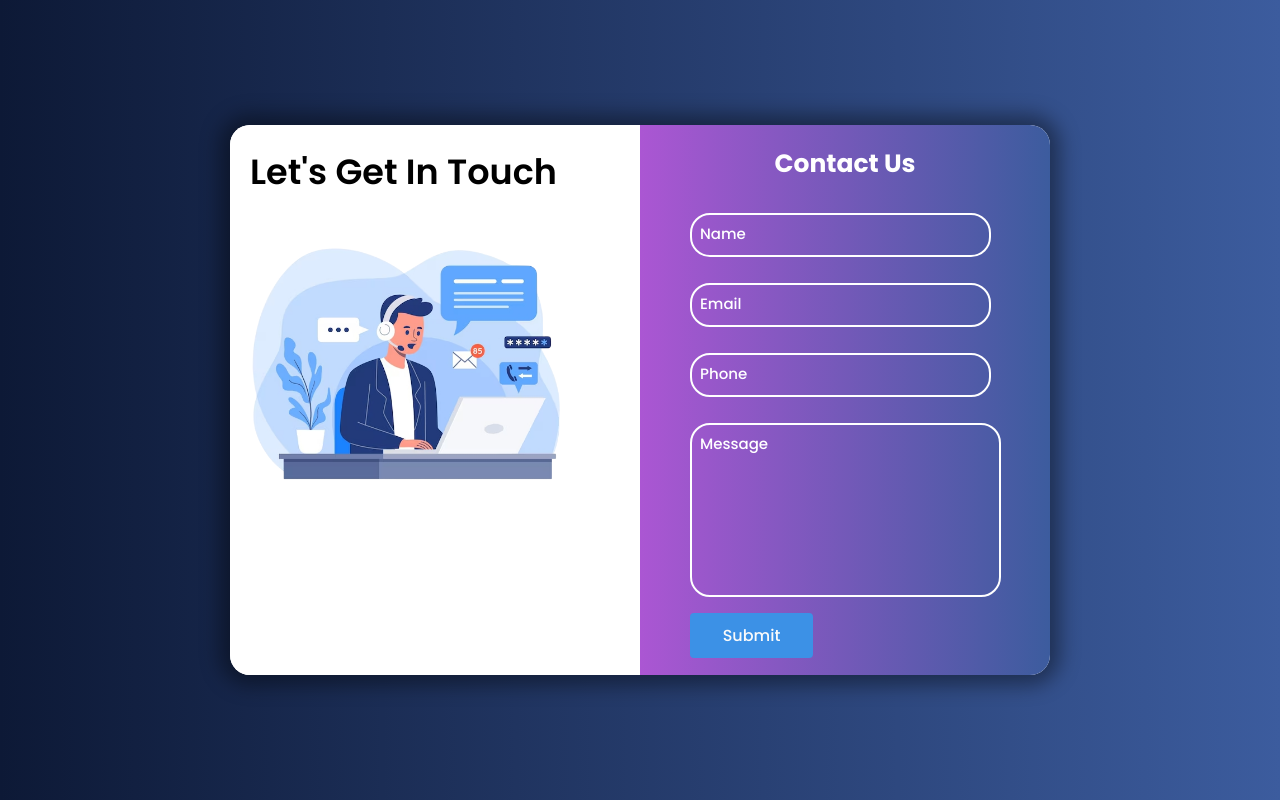
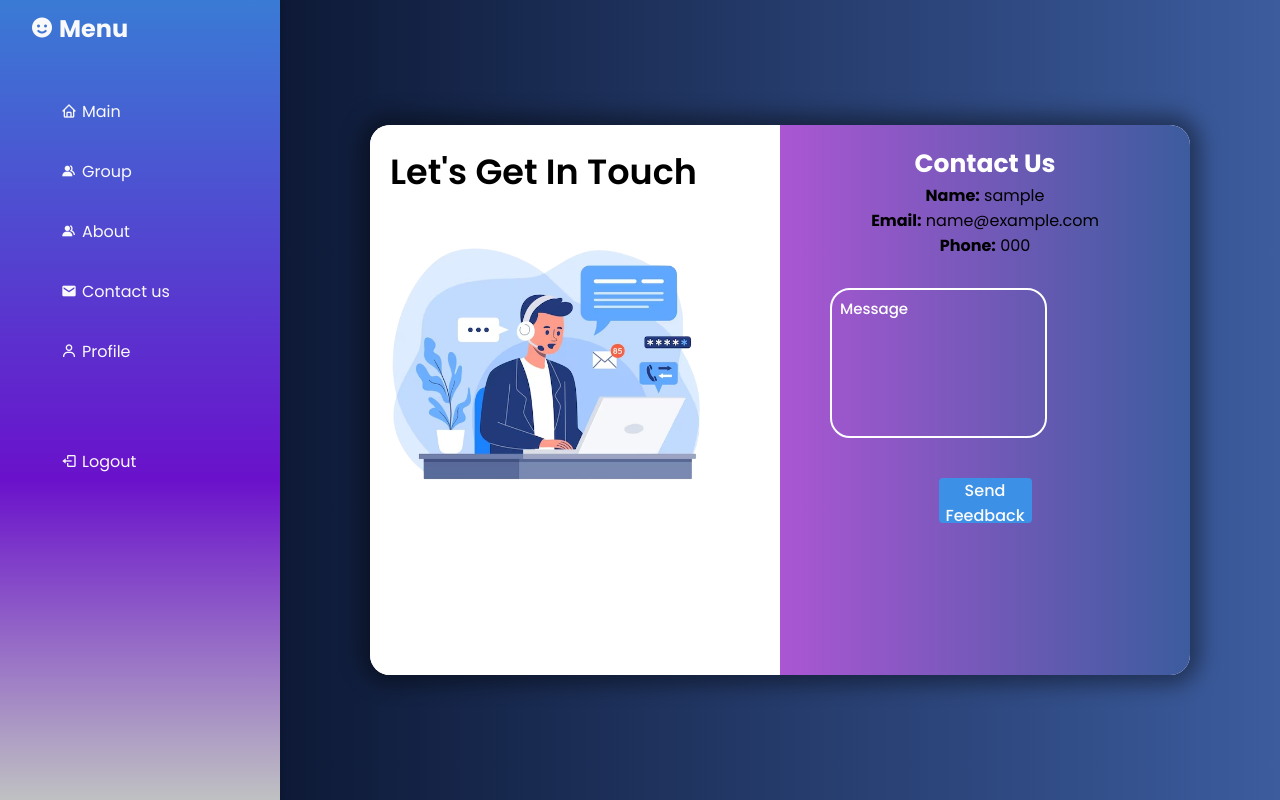
Before and after one commit to ItsShowT1me/Project-WEB, a PHP site: page /contact-us.php in a window 1280 px wide. Run offline with PHP 8.4, Linux system fonts and the light colour scheme; the visitor is signed in with stand-in values (Sample User, id 1); tables that the repository leaves empty or names only in its code hold one stand-in row (values such as "Sample post").

Commit message:
Add files via upload

```diff
--- a/CSS code/contact-us.css
+++ b/CSS code/contact-us.css
@@ -177,7 +177,8 @@ textarea.input {
     color: #fafafa;
     cursor: pointer;
     font-weight: 500;
-
+    display: block;
+    margin: 0 auto;
 }
 @media(max-width:850px){
     .item{
--- a/contact-us.php
+++ b/contact-us.php
@@ -1,44 +1,68 @@
+<?php
+session_start();
+include("connection.php");
+
+// Check if user is logged in
+if (!isset($_SESSION['user_id'])) {
+    header("Location: login_f1.php");
+    exit();
+}
+
+$user_id = $_SESSION['user_id'];
+
+// Get user information
+$user_query = "SELECT user_name, email, phone FROM users WHERE user_id = '$user_id'";
+$user_result = mysqli_query($con, $user_query);
+$user = mysqli_fetch_assoc($user_result);
+
+$message = '';
+
+// Handle form submission
+if ($_SERVER['REQUEST_METHOD'] === 'POST') {
+    $feedback_message = mysqli_real_escape_string($con, $_POST['message']);
+
+    if (!empty($feedback_message)) {
+        $insert_query = "INSERT INTO feedback (user_id, message) VALUES ('$user_id', '$feedback_message')";
+
+        if (mysqli_query($con, $insert_query)) {
+            $message = "Thank you for your feedback! We'll get back to you soon.";
+        } else {
+            $message = "Error sending feedback. Please try again.";
+        }
+    } else {
+        $message = "Please enter your message.";
+    }
+}
+?>
+
 <!DOCTYPE html>
 <html lang="en">
 <head>
     <meta charset="UTF-8">
     <meta name="viewport" content="width=device-width, initial-scale=1.0">
     <title>TypeToWork Contact Us</title>
-
     <link rel="stylesheet" href="CSS code\contact-us.css">
+    <link rel="stylesheet" href="CSS code\index.css">
     <link href='https://unpkg.com/boxicons@2.1.4/css/boxicons.min.css' rel='stylesheet'>
-
-
 </head>
 <body>
-    <!-- Top header -->
-    <!-- <div class="container">
-      <header class="top-header">
-        <div class="breadcrumbs">
-          <a href="index.html">Home</a> / <a href="about.html">About</a> / <a href="contact-us.html">Contact us</a>
-        </div>
-        <button class="new-btn" onclick="openModal()">+ New</button>
-
-      </header>
-    </div> -->
-
-  <!-- Sidebar -->
-  <!-- <nav id="sidebar" class="sidebar">
-    <a href="#" class="brand sidebar-brand">
+    <!-- Sidebar Menu -->
+    <nav id="sidebar">
+        <a href="index.php" class="brand">
             <i class="bx bxs-smile"></i>
             <span class="text">Menu</span>
         </a>
         <ul class="sidebar-menu">
-      <li><a href="index.html" class="sidebar-link"><i class="bx bxs-user-detail"></i><span class="text">Main</span></a></li>
-      <li><a href="group-f1.html" class="sidebar-link"><i class="bx bxs-group"></i><span class="text">Group</span></a></li>
-      <li><a href="#" class="sidebar-link"><i class="bx bx-history"></i><span class="text">History</span></a></li>
+            <li><a href="index.php"><i class="bx bx-home"></i><span class="text">Main</span></a></li>
+            <li><a href="group.php"><i class="bx bxs-group"></i><span class="text">Group</span></a></li>
+            <li><a href="about.php"><i class="bx bxs-group"></i><span class="text">About</span></a></li>
+            <li><a href="contact-us.php"><i class="bx bxs-envelope"></i><span class="text">Contact us</span></a></li>
+            <li><a href="profile.php"><i class="bx bx-user"></i><span class="text">Profile</span></a></li>
         </ul>
         <ul class="sidebar-menu">
-      <li><a href="login_f1.html" class="sidebar-link"><i class="bx bx-log-out"></i><span class="text">Logout</span></a></li>
+            <li><a href="logout.php"><i class="bx bx-log-out"></i><span class="text">Logout</span></a></li>
         </ul>
-  </nav> -->
-
-
+    </nav>
 
     <div class="contact-main">
         <div class="item">
@@ -51,30 +75,27 @@
             </div>
             <div class="submit-form">
                 <h4 class="thrid-text text-con">Contact Us</h4>
-                <form action="">
-                    <div class="input-box-x">
-                        <input type="text" class="input" required>
-                        <label for="">Name</label>
+
+                <?php if ($message): ?>
+                    <div class="message <?= strpos($message, 'Error') !== false ? 'error' : 'success' ?>">
+                        <?= $message ?>
                     </div>
-                    <div class="input-box-x">
-                        <input type="text" class="input" required>
-                        <label for="email">Email</label>
+                <?php endif; ?>
+
+                <!-- Display user info (read-only) -->
+                <div class="user-info">
+                    <p><strong>Name:</strong> <?= htmlspecialchars($user['user_name']) ?></p>
+                    <p><strong>Email:</strong> <?= htmlspecialchars($user['email']) ?></p>
+                    <p><strong>Phone:</strong> <?= htmlspecialchars($user['phone']) ?></p>
                 </div>
 
+                <form method="POST">
                     <div class="input-box-x">
-                        <input type="tel" class="input" required>
-                        <label for="">Phone</label>
-                    </div>
-                    <div class="input-box-x">
-                        <textarea name="" class="input" required id="message" cols="30" rows="10"></textarea>
-                        <label for="">Message</label>
+                        <textarea name="message" class="input" required id="message" cols="40" rows="10"></textarea>
+                        <label for="message">Message</label>
                     </div>
 
-                      <button type="submit" class="btn-submit-con" value="Submit" formaction="index.php">Submit</button>
-
-
-
-
+                    <button type="submit" class="btn-submit-con">Send Feedback</button>
                 </form>
             </div>
         </div>
```
Lines whose indentation alone changed are shown as unchanged.
